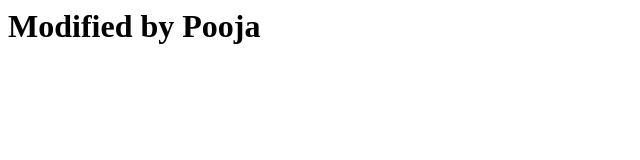
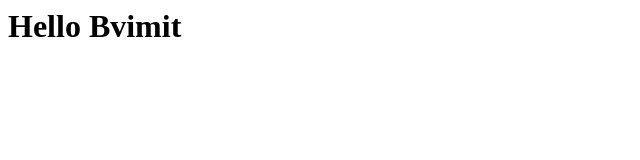
Before and after one commit to Aartipansare/Bvimit37, a plain HTML site: page index.html in a window 1280 px wide. Shown: the whole page, without its empty margins (0-640 px from the left). Drawn offline with Linux system fonts and the light colour scheme.

Commit message:
Update index.html

```diff
--- a/index.html
+++ b/index.html
@@ -5,7 +5,7 @@
     <title>Document</title>
 </head>
 <body>
-    <h1>Modified by Pooja</h1>
+    <h1>Hello Bvimit</h1>
 
 </body>
 </html>
```
